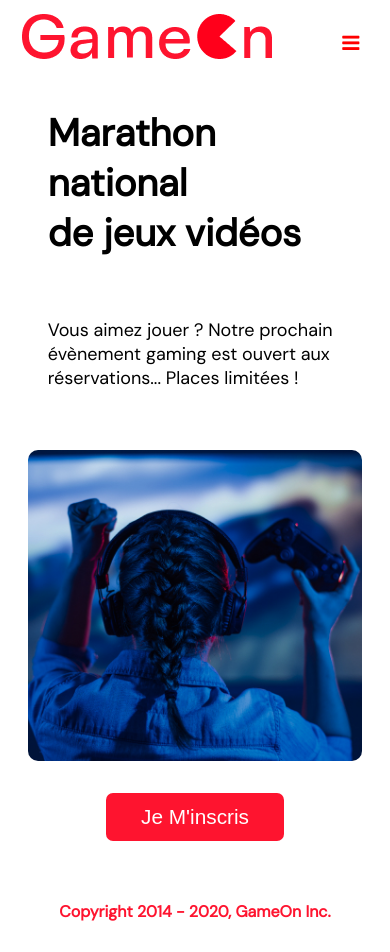
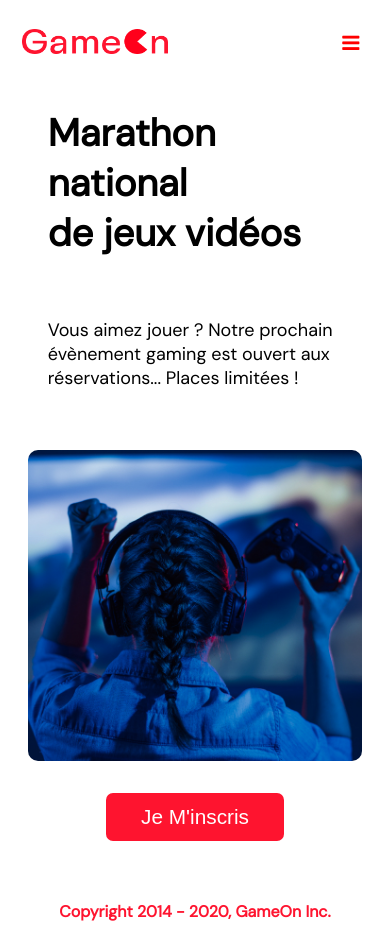
Before and after one commit to Franck79/FranckMoeuf_4_25062021, a website: page index.html in a window 390 px wide. Drawn offline with Linux system fonts and the light colour scheme.

Commit message:
update css file

```diff
--- a/css/modal.css
+++ b/css/modal.css
@@ -482,6 +482,13 @@ footer {
   margin: 0 20px;
 }
 @media screen and (max-width: 800px) {
+  img {
+    padding-right: 1rem;
+    padding-left: 8px;
+    height: 25px;
+    width:170px;
+    margin-top:15px;
+}
   .hero-section {
     display: block;
     box-shadow: unset;
@@ -499,7 +506,7 @@ footer {
   }
   .hero-headline {
     font-size: 38px;
-    font-weight: 800;
+    font-weight: bold;
     white-space: normal;
   }
   .hero-text {
```
